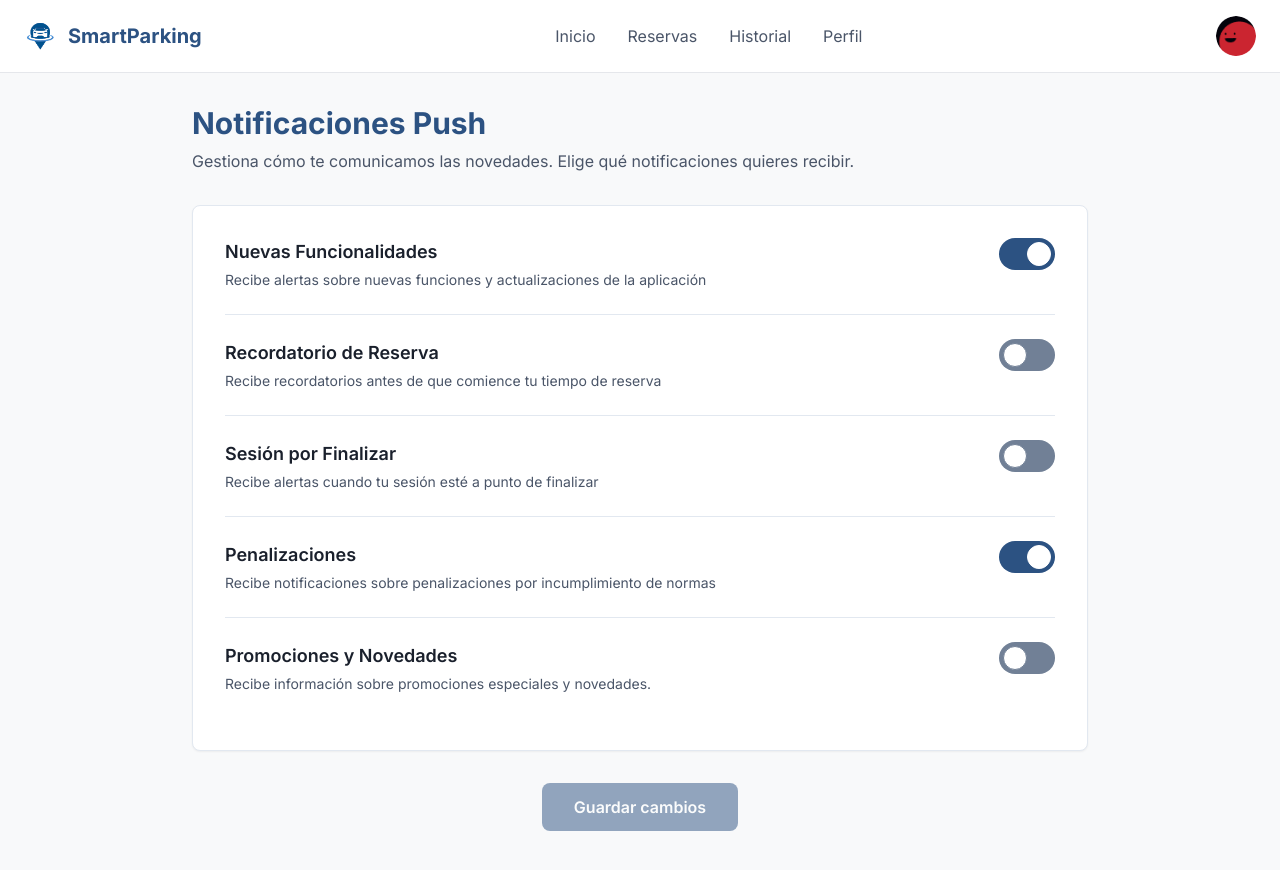
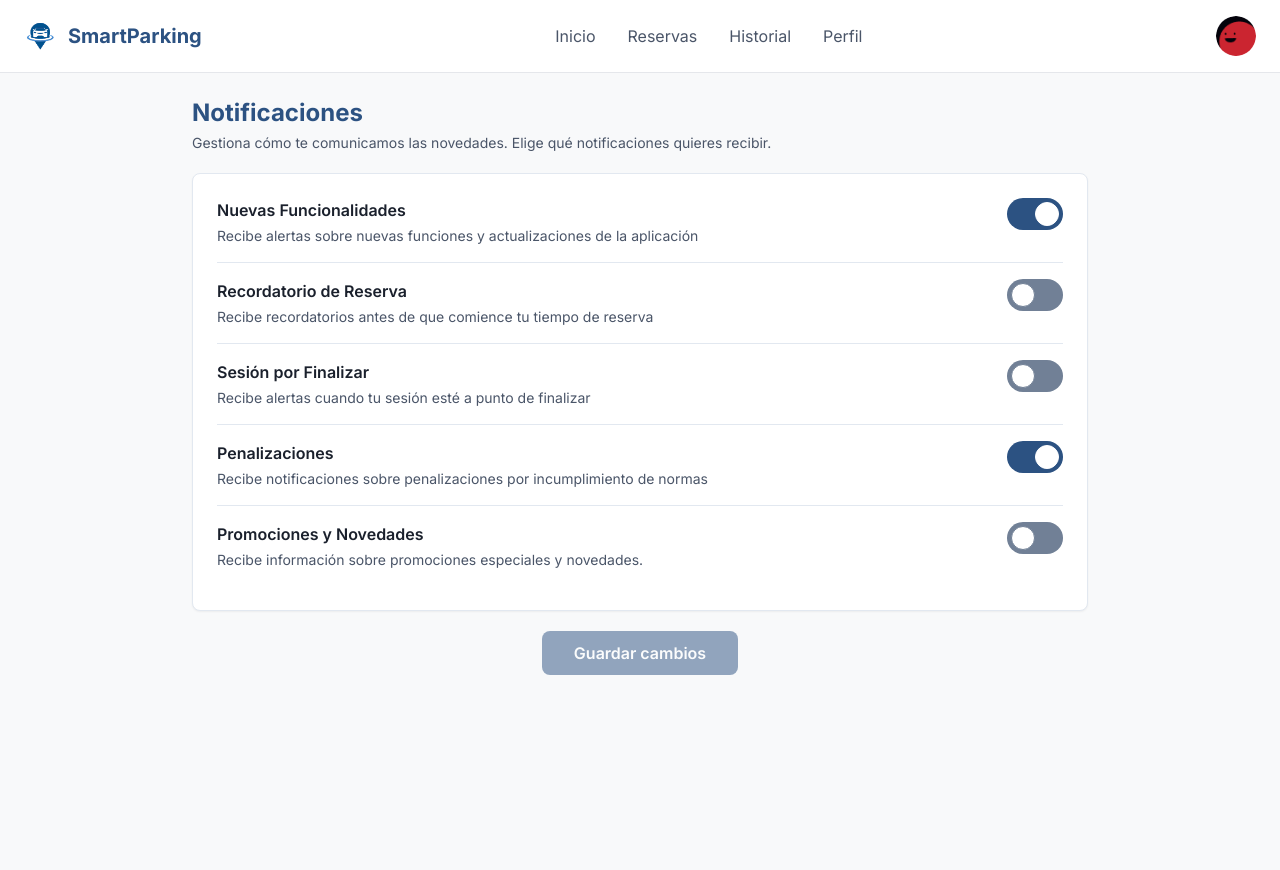
Before and after one commit to Iot-SI0572-3475-Grupo3/smartparking-frontend, an Angular app: page /profile/notifications in a window 1280 px wide. Shown: the top 870 px of the page. Built offline with nearby package versions, Linux system fonts and the light colour scheme.

Commit message:
feat(profile): updated push notifications view

```diff
--- a/src/app/features/profile/components/push-notifications/push-notifications.component.html
+++ b/src/app/features/profile/components/push-notifications/push-notifications.component.html
@@ -1,26 +1,26 @@
-<div class="min-h-screen bg-background-secondary py-8 px-4 sm:px-6 lg:px-8">
+<div class="min-h-screen bg-background-secondary py-6 px-4 sm:px-6 lg:px-8">
   <div class="max-w-4xl mx-auto">
-    <!-- Encabezado -->
-    <div class="mb-8">
-      <h1 class="text-3xl font-bold text-text-title mb-2">Notificaciones Push</h1>
-      <p class="text-text-secondary">
+    <!-- Encabezado más compacto -->
+    <div class="mb-5">
+      <h1 class="text-2xl font-bold text-text-title mb-1">Notificaciones</h1>
+      <p class="text-sm text-text-secondary">
         Gestiona cómo te comunicamos las novedades. Elige qué notificaciones quieres recibir.
       </p>
     </div>
 
-    <!-- Tarjeta de preferencias -->
-    <div class="bg-background-primary rounded-lg shadow-sm border border-text-light-hover p-6 sm:p-8">
-      <div class="space-y-6">
+    <!-- Tarjeta de preferencias más compacta -->
+    <div class="bg-background-primary rounded-lg shadow-sm border border-text-light-hover p-6">
+      <div class="space-y-4">
         <!-- Item de notificación -->
         <div
           *ngFor="let preference of preferences; let last = last"
-          class="pb-6"
+          class="pb-4"
           [class.border-b]="!last"
           [class.border-text-light-hover]="!last">
 
           <div class="flex items-start justify-between">
             <div class="flex-1 pr-4">
-              <h3 class="text-lg font-semibold text-text-primary mb-1">
+              <h3 class="text-base font-semibold text-text-primary mb-1">
                 {{ preference.title }}
               </h3>
               <p class="text-sm text-text-secondary">
@@ -44,14 +44,14 @@
       </div>
     </div>
 
-    <!-- Botón de guardar -->
-    <div class="mt-8 flex justify-center">
+    <!-- Botón de guardar más compacto -->
+    <div class="mt-5 flex justify-center">
       <button
         (click)="saveChanges()"
         [disabled]="!hasChanges"
         [class.opacity-50]="!hasChanges"
         [class.cursor-not-allowed]="!hasChanges"
-        class="px-8 py-3 bg-button-primary text-text-white font-semibold rounded-lg hover:bg-button-primary/90 focus:outline-none focus:ring-4 focus:ring-button-primary/30 transition-all duration-200 disabled:hover:bg-button-primary">
+        class="px-8 py-2.5 bg-button-primary text-text-white font-semibold rounded-lg hover:bg-button-primary/90 focus:outline-none focus:ring-4 focus:ring-button-primary/30 transition-all duration-200 disabled:hover:bg-button-primary">
         Guardar cambios
       </button>
     </div>
```
